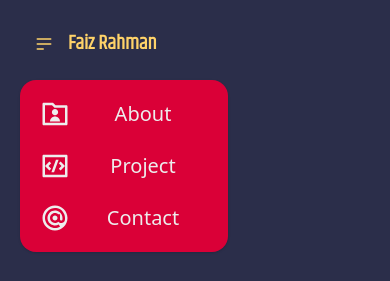
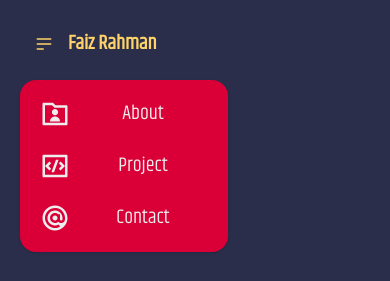
Before and after one commit to faizrahman-my/faizrahman-my.github.io, a React (Vite) app: page / in a window 390 px wide. Both pictures are taken after a click on the button 44 px from the left and 44 px from the top of the page. Shown: the top 281 px of the page. Built offline with nearby package versions, Linux system fonts and the light colour scheme.

Commit message:
change font family for dropdown navbar

```diff
--- a/src/components/Header.jsx
+++ b/src/components/Header.jsx
@@ -18,19 +18,19 @@ export const Header = () => {
                                 <li>
                                     <Link to={'/about'} className='grid justify-items-center'>
                                         <img src={svg_navbar.folder_user} />
-                                        <p className='text-xl my-2 text-web-text2'>About</p>
+                                        <p className='font-khand text-xl my-2 text-web-text2'>About</p>
                                     </Link>
                                 </li>
                                 <li>
                                     <Link to={'/project'} className='grid justify-items-center'>
                                         <img src={svg_navbar.code_box} />
-                                        <p className='text-xl my-2 text-web-text2'>Project</p>
+                                        <p className='font-khand text-xl my-2 text-web-text2'>Project</p>
                                     </Link>
                                 </li>
                                 <li>
                                     <Link to={'/contact'} className='grid justify-items-center'>
                                         <img src={svg_navbar.at} />
-                                        <p className='text-xl my-2 text-web-text2'>Contact</p>
+                                        <p className='font-khand text-xl my-2 text-web-text2'>Contact</p>
                                     </Link>
                                 </li>
                             </ul>
```
